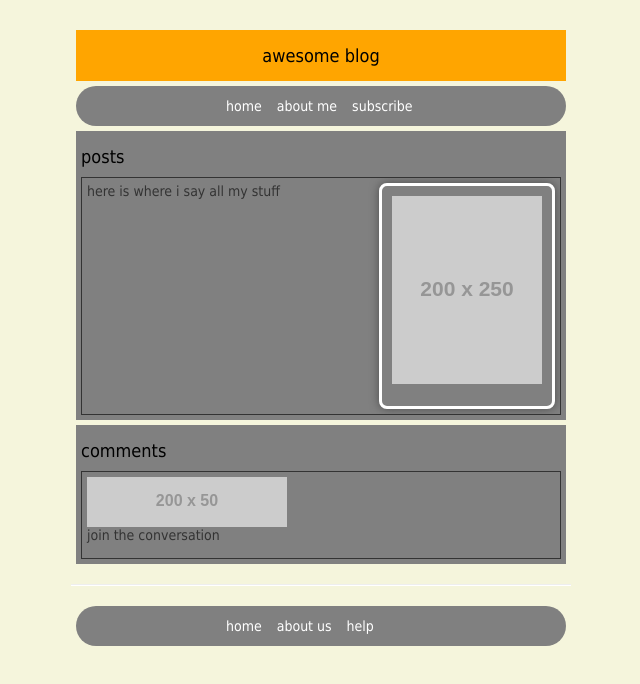
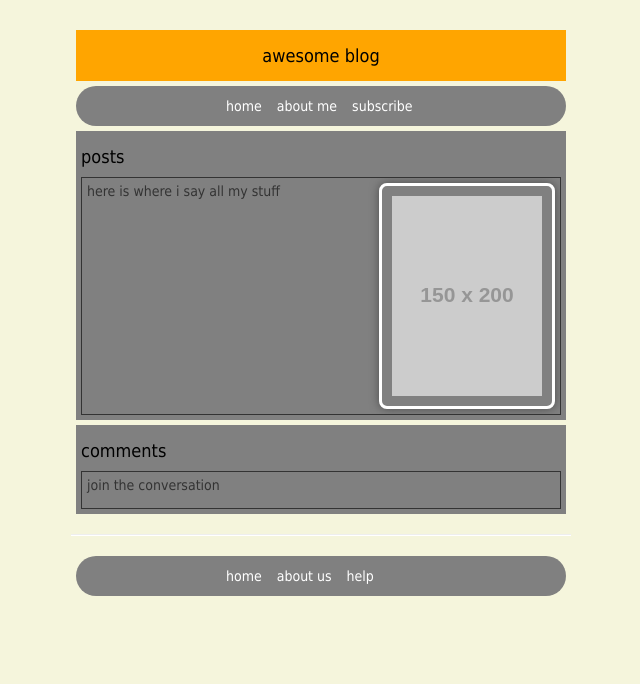
Before and after one commit to dazzledface/bootstrap, a plain HTML site: page wireframe2.html in a window 1280 px wide. Shown: the whole page, without its empty margins (319-959 px from the left). Drawn offline with Linux system fonts and the light colour scheme; files that its build step writes are made by us from their sources; placeholder pictures from the web are drawn by us; files whose address does not match are found by name.

Commit message:
html changes

```diff
--- a/wireframe2.html
+++ b/wireframe2.html
@@ -27,9 +27,10 @@
       	<h1>posts</h1>
       </header>
       <article>
-      	<div>
       	<div class="post">
-    	<img src="http://placehold.it/200x250">
+    		<div class "image">
+    			<img src="http://placehold.it/150x200" />
+    	  	</div>
       	</div>
       	<p>here is where i say all my stuff</p>
       </article>
@@ -40,8 +41,6 @@
       	<h1>comments</h1>
       </header>
       <article>
-      	<div>
-         <img src="http://placehold.it/200x50">
       	</div>
         <p>join the conversation</p>
       </article>
```
